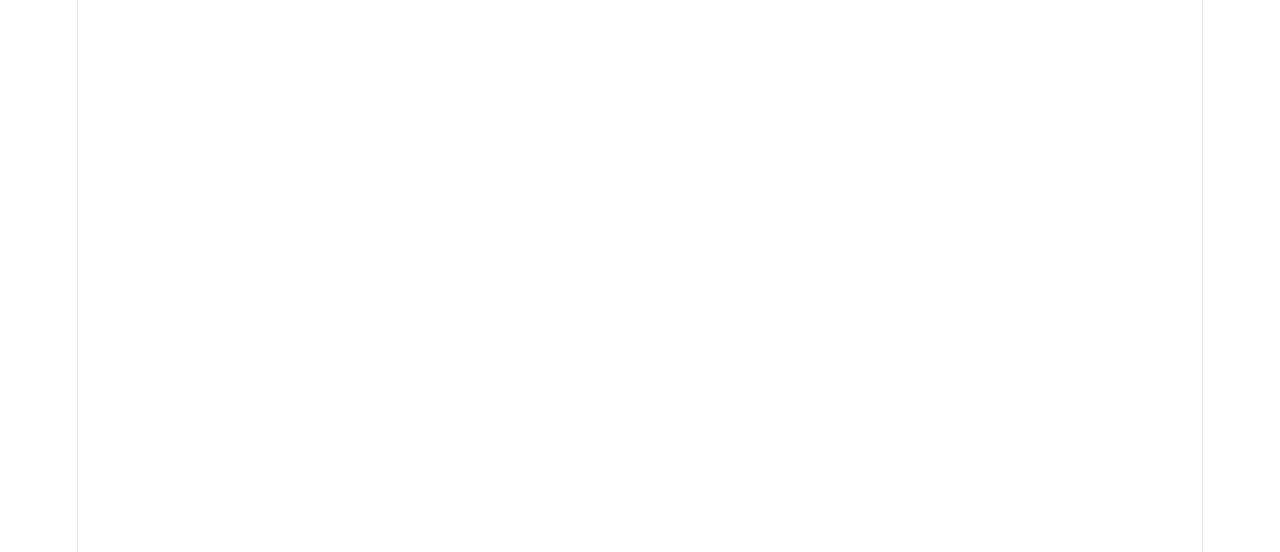
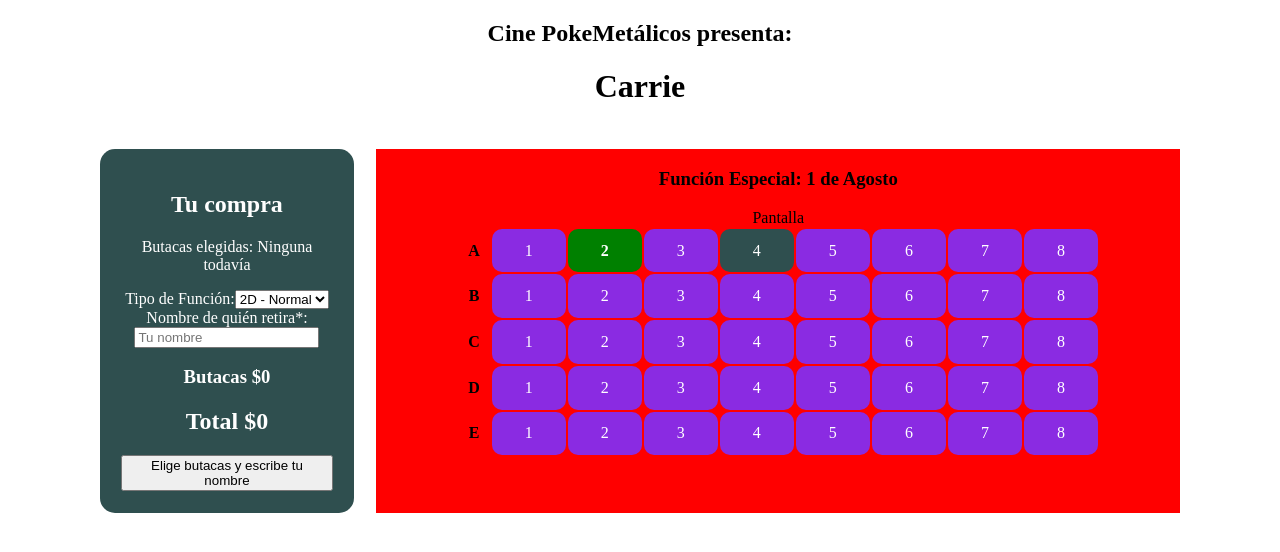
Before and after one commit to fernandakauak/vamos-al-cine, a Vue app: page / in a window 1280 px wide. Shown: the top 552 px of the page. Built offline with nearby package versions, Linux system fonts and the light colour scheme.

Commit message:
Estructura base, luego irá avanzando

```diff
--- a/src/components/FerComp.vue
+++ b/src/components/FerComp.vue
@@ -1,5 +1,146 @@
 <script setup></script>
 
-<template></template>
+<template>
+    <header>
+        <h2>Cine PokeMetálicos <span>presenta</span>:</h2>
+        <h1>Carrie</h1>
+    </header>
+    <section>
+        <aside>
+            <h2>Tu compra</h2>
+            <p>Butacas elegidas: <span>Ninguna todavía</span></p>
+            <label for="salapeli">Tipo de Función:</label>
+            <select name="" id="salapeli">
+                <option value="">2D - Normal</option>
+                <option value="">3D</option>
+                <option value="">Extreme</option>
+                <option value="">Premium</option>
+            </select>
+            <label for="retiro">Nombre de quién retira*:</label>
+            <input type="text" id="retiro" placeholder="Tu nombre">
 
-<style scoped></style>
+            <h3>Butacas <span>$0</span></h3>
+            <h2>Total <span>$0</span></h2>
+
+            <button>Elige butacas y escribe tu nombre</button>
+        </aside>
+        <article>
+            <h1>Función Especial: 1 de Agosto</h1>
+
+            <div>Pantalla</div>
+
+            <table class="butacas">
+                <tr>
+                    <th>A</th>
+                    <td>1</td>
+                    <td class="elegido">2</td>
+                    <td>3</td>
+                    <td class="ocupado">4</td>
+                    <td>5</td>
+                    <td>6</td>
+                    <td>7</td>
+                    <td>8</td>
+                </tr>
+                <tr>
+                    <th>B</th>
+                    <td>1</td>
+                    <td>2</td>
+                    <td>3</td>
+                    <td>4</td>
+                    <td>5</td>
+                    <td>6</td>
+                    <td>7</td>
+                    <td>8</td>
+                </tr>
+                <tr>
+                    <th>C</th>
+                    <td>1</td>
+                    <td>2</td>
+                    <td>3</td>
+                    <td>4</td>
+                    <td>5</td>
+                    <td>6</td>
+                    <td>7</td>
+                    <td>8</td>
+                </tr>
+                <tr>
+                    <th>D</th>
+                    <td>1</td>
+                    <td>2</td>
+                    <td>3</td>
+                    <td>4</td>
+                    <td>5</td>
+                    <td>6</td>
+                    <td>7</td>
+                    <td>8</td>
+                </tr>
+                <tr>
+                    <th>E</th>
+                    <td>1</td>
+                    <td>2</td>
+                    <td>3</td>
+                    <td>4</td>
+                    <td>5</td>
+                    <td>6</td>
+                    <td>7</td>
+                    <td>8</td>
+                </tr>
+            </table>
+        </article>
+
+    </section>
+
+</template>
+
+<style scoped>
+    section {
+        width: 96%;
+        display: flex;
+        gap: 2%;
+        padding: 2%;
+    }
+
+    article {
+        width: 76%;
+        margin: 0;
+        background-color: red;
+    }
+
+    aside {
+        width: 20%;
+        border-radius: 15px;
+        background-color: darkslategrey;
+        color: white;
+        padding: 2%;
+    }
+
+    .butacas {
+        width: 80%;
+        margin: auto;
+    }
+
+    .butacas th {
+        width: 5%;
+    }
+
+    .butacas tr {
+        margin: 1%;
+    }
+
+    .butacas td {
+        padding: 2%;
+        background-color: blueviolet;
+        color: white;
+        border-radius: 10px;
+    }
+
+    .butacas td.elegido {
+        background-color: green;
+        font-weight: bold;
+    }
+
+    .butacas td.ocupado {
+        background-color: darkslategray;
+        color: white;
+    }
+</style>
--- a/src/style.css
+++ b/src/style.css
@@ -1,159 +1,5 @@
-:root {
-  --text: #6b6375;
-  --text-h: #08060d;
-  --bg: #fff;
-  --border: #e5e4e7;
-  --code-bg: #f4f3ec;
-  --accent: #aa3bff;
-  --accent-bg: rgba(170, 59, 255, 0.1);
-  --accent-border: rgba(170, 59, 255, 0.5);
-  --social-bg: rgba(244, 243, 236, 0.5);
-  --shadow:
-    rgba(0, 0, 0, 0.1) 0 10px 15px -3px, rgba(0, 0, 0, 0.05) 0 4px 6px -2px;
-
-  --sans: system-ui, 'Segoe UI', Roboto, sans-serif;
-  --heading: system-ui, 'Segoe UI', Roboto, sans-serif;
-  --mono: ui-monospace, Consolas, monospace;
-
-  font: 18px/145% var(--sans);
-  letter-spacing: 0.18px;
-  color-scheme: light dark;
-  color: var(--text);
-  background: var(--bg);
-  font-synthesis: none;
-  text-rendering: optimizeLegibility;
-  -webkit-font-smoothing: antialiased;
-  -moz-osx-font-smoothing: grayscale;
-
-  @media (max-width: 1024px) {
-    font-size: 16px;
-  }
-}
-
-@media (prefers-color-scheme: dark) {
-  :root {
-    --text: #9ca3af;
-    --text-h: #f3f4f6;
-    --bg: #16171d;
-    --border: #2e303a;
-    --code-bg: #1f2028;
-    --accent: #c084fc;
-    --accent-bg: rgba(192, 132, 252, 0.15);
-    --accent-border: rgba(192, 132, 252, 0.5);
-    --social-bg: rgba(47, 48, 58, 0.5);
-    --shadow:
-      rgba(0, 0, 0, 0.4) 0 10px 15px -3px, rgba(0, 0, 0, 0.25) 0 4px 6px -2px;
-  }
-
-  #social .button-icon {
-    filter: invert(1) brightness(2);
-  }
-}
-
 body {
   margin: 0;
-}
-
-h1,
-h2 {
-  font-family: var(--heading);
-  font-weight: 500;
-  color: var(--text-h);
-}
-
-h1 {
-  font-size: 56px;
-  letter-spacing: -1.68px;
-  margin: 32px 0;
-  @media (max-width: 1024px) {
-    font-size: 36px;
-    margin: 20px 0;
-  }
-}
-h2 {
-  font-size: 24px;
-  line-height: 118%;
-  letter-spacing: -0.24px;
-  margin: 0 0 8px;
-  @media (max-width: 1024px) {
-    font-size: 20px;
-  }
-}
-p {
-  margin: 0;
-}
-
-code,
-.counter {
-  font-family: var(--mono);
-  display: inline-flex;
-  border-radius: 4px;
-  color: var(--text-h);
-}
-
-code {
-  font-size: 15px;
-  line-height: 135%;
-  padding: 4px 8px;
-  background: var(--code-bg);
-}
-
-.counter {
-  font-size: 16px;
-  padding: 5px 10px;
-  border-radius: 5px;
-  color: var(--accent);
-  background: var(--accent-bg);
-  border: 2px solid transparent;
-  transition: border-color 0.3s;
-  margin-bottom: 24px;
-
-  &:hover {
-    border-color: var(--accent-border);
-  }
-  &:focus-visible {
-    outline: 2px solid var(--accent);
-    outline-offset: 2px;
-  }
-}
-
-.hero {
-  position: relative;
-
-  .base,
-  .framework,
-  .vite {
-    inset-inline: 0;
-    margin: 0 auto;
-  }
-
-  .base {
-    width: 170px;
-    position: relative;
-    z-index: 0;
-  }
-
-  .framework,
-  .vite {
-    position: absolute;
-  }
-
-  .framework {
-    z-index: 1;
-    top: 34px;
-    height: 28px;
-    transform: perspective(2000px) rotateZ(300deg) rotateX(44deg) rotateY(39deg)
-      scale(1.4);
-  }
-
-  .vite {
-    z-index: 0;
-    top: 107px;
-    height: 26px;
-    width: auto;
-    transform: perspective(2000px) rotateZ(300deg) rotateX(40deg) rotateY(39deg)
-      scale(0.8);
-  }
 }
 
 #app {
@@ -167,130 +13,3 @@
   flex-direction: column;
   box-sizing: border-box;
 }
-
-#center {
-  display: flex;
-  flex-direction: column;
-  gap: 25px;
-  place-content: center;
-  place-items: center;
-  flex-grow: 1;
-
-  @media (max-width: 1024px) {
-    padding: 32px 20px 24px;
-    gap: 18px;
-  }
-}
-
-#next-steps {
-  display: flex;
-  border-top: 1px solid var(--border);
-  text-align: left;
-
-  & > div {
-    flex: 1 1 0;
-    padding: 32px;
-    @media (max-width: 1024px) {
-      padding: 24px 20px;
-    }
-  }
-
-  .icon {
-    margin-bottom: 16px;
-    width: 22px;
-    height: 22px;
-  }
-
-  @media (max-width: 1024px) {
-    flex-direction: column;
-    text-align: center;
-  }
-}
-
-#docs {
-  border-right: 1px solid var(--border);
-
-  @media (max-width: 1024px) {
-    border-right: none;
-    border-bottom: 1px solid var(--border);
-  }
-}
-
-#next-steps ul {
-  list-style: none;
-  padding: 0;
-  display: flex;
-  gap: 8px;
-  margin: 32px 0 0;
-
-  .logo {
-    height: 18px;
-  }
-
-  a {
-    color: var(--text-h);
-    font-size: 16px;
-    border-radius: 6px;
-    background: var(--social-bg);
-    display: flex;
-    padding: 6px 12px;
-    align-items: center;
-    gap: 8px;
-    text-decoration: none;
-    transition: box-shadow 0.3s;
-
-    &:hover {
-      box-shadow: var(--shadow);
-    }
-    .button-icon {
-      height: 18px;
-      width: 18px;
-    }
-  }
-
-  @media (max-width: 1024px) {
-    margin-top: 20px;
-    flex-wrap: wrap;
-    justify-content: center;
-
-    li {
-      flex: 1 1 calc(50% - 8px);
-    }
-
-    a {
-      width: 100%;
-      justify-content: center;
-      box-sizing: border-box;
-    }
-  }
-}
-
-#spacer {
-  height: 88px;
-  border-top: 1px solid var(--border);
-  @media (max-width: 1024px) {
-    height: 48px;
-  }
-}
-
-.ticks {
-  position: relative;
-  width: 100%;
-
-  &::before,
-  &::after {
-    content: '';
-    position: absolute;
-    top: -4.5px;
-    border: 5px solid transparent;
-  }
-
-  &::before {
-    left: 0;
-    border-left-color: var(--border);
-  }
-  &::after {
-    right: 0;
-    border-right-color: var(--border);
-  }
-}
```
